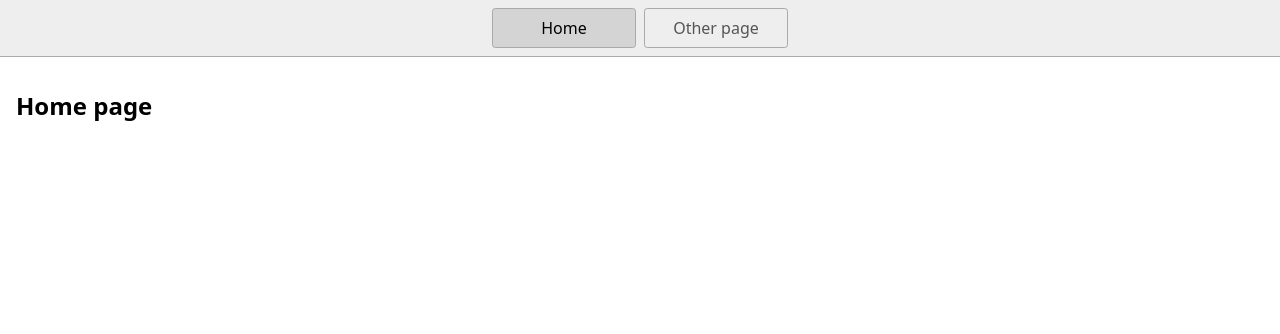
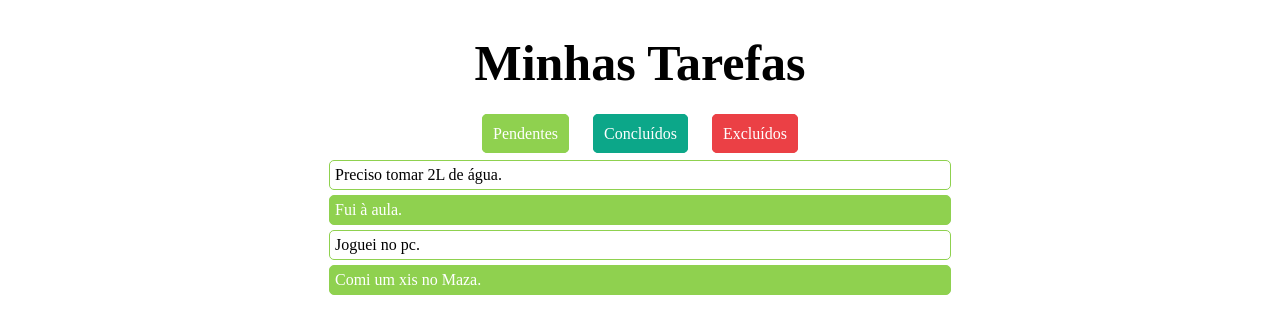
Before and after one commit to rafaszinhow00/0.5.1.1, a plain HTML site: page index.html in a window 1280 px wide. Drawn offline with Linux system fonts and the light colour scheme.

Commit message:
2 files modified, 3 added, 1 deleted

```diff
--- a/index.html
+++ b/index.html
@@ -1,23 +1,26 @@
 <!DOCTYPE html>
 <html lang="en">
   <head>
-    <title>Home</title>
     <meta charset="UTF-8" />
-    <meta name="viewport" content="width=device-width" />
-    <!--
-      Need a visual blank slate?
-      Remove all code in `styles.css`!
-    -->
+    <meta http-equiv="X-UA-Compatible" content="IE=edge" />
+    <meta name="viewport" content="width=device-width, initial-scale=1.0" />
     <link rel="stylesheet" href="styles.css" />
-    <script type="module" src="script.js"></script>
+    <title>Minhas Tarefas</title>
   </head>
   <body>
-    <nav>
-      <a href="/" aria-current="page">Home</a>
-      <a href="/page2.html">Other page</a>
-    </nav>
-    <main>
-      <h1>Home page</h1>
-    </main>
+    <div class="div">
+      <h1>Minhas Tarefas</h1>
+      <nav>
+        <a href="pendentes.html" class="pendentes">Pendentes</a>
+        <a href="concluidos.html" class="concluidos">Concluídos</a>
+        <a href="excluidos.html" class="excluidos">Excluídos</a>
+      </nav>
+      <div>
+        <p>Preciso tomar 2L de água.</p>
+        <p>Fui à aula.</p>
+        <p>Joguei no pc.</p>
+        <p>Comi um xis no Maza.</p>
+      </div>
+    </div>
   </body>
 </html>
--- a/styles.css
+++ b/styles.css
@@ -1,46 +1,117 @@
-* {
-  box-sizing: border-box;
+h1 {
+  text-align: center;
+  font-size: 50px;
 }
 
-body {
-  margin: 0;
-  font-family: system-ui, sans-serif;
-  color: black;
+a {
+  text-align: center;
+  margin: 20px;
+  padding: 20px;
+  border: 1px solid black;
+  border-radius: 5px;
   background-color: white;
+  text-decoration: none;
 }
 
 nav {
-  display: flex;
-  flex-wrap: wrap;
-  align-items: center;
-  justify-content: center;
-  padding: 0.5rem;
-  gap: 0.5rem;
-  border-bottom: solid 1px #aaa;
-  background-color: #eee;
+  height: 30px;
+  text-align: center;
 }
 
-nav a {
-  display: inline-block;
-  min-width: 9rem;
-  padding: 0.5rem;
-  border-radius: 0.2rem;
-  border: solid 1px #aaa;
-  text-align: center;
-  text-decoration: none;
-  color: #555;
+.div {
+  width: 50%;
+  margin: 0 auto;
 }
 
-nav a[aria-current='page'] {
-  color: #000;
-  background-color: #d4d4d4;
+.pendentes {
+  margin: 10px;
+  padding: 10px;
+  border: 1px solid #8fd14f;
+  border-radius: 5px;
+  background-color: #8fd14f;
+  color: white;
 }
 
-main {
-  padding: 1rem;
+.concluidos {
+  margin: 10px;
+  padding: 10px;
+  border: 1px solid #0ca789;
+  border-radius: 5px;
+  background-color: #0ca789;
+  color: white;
 }
 
-h1 {
-  font-weight: bold;
-  font-size: 1.5rem;
+.excluidos {
+  margin: 10px;
+  padding: 10px;
+  border: 1px solid #eb4045;
+  border-radius: 5px;
+  background-color: #eb4045;
+  color: white;
 }
+
+p:nth-child(even) {
+  background-color: #8fd14f;
+  color: white;
+  margin: 5px;
+  padding: 5px;
+  border: 1px solid #8fd14f;
+  border-radius: 5px;
+}
+
+p:nth-child(odd) {
+  margin: 5px;
+  padding: 5px;
+  color: black;
+  border: 1px solid #8fd14f;
+  border-radius: 5px;
+}
+
+p:hover {
+  transform: scale(1.1);
+}
+
+.pcon {
+  border: 5px solid #0ca789;
+  border-radius: 5px;
+  background-color: #0ca789;
+  height: 30px;
+  width: 50%;
+  margin: 0 auto;
+  color: white;
+  margin-top: 10px;
+}
+
+.voltar {
+  display: -webkit-inline-box;
+  border: 5px solid black;
+  border-radius: 5px;
+  background-color: black;
+  color: white;
+}
+
+.pex {
+  border: 5px solid #eb4045;
+  border-radius: 5px;
+  background-color: #eb4045;
+  height: 30px;
+  width: 50%;
+  margin: 0 auto;
+  color: white;
+  margin-top: 10px;
+}
+
+.h2:hover {
+  transform: scale(1.1);
+}
+
+.ppen {
+  border: 5px solid #8fd14f;
+  border-radius: 5px;
+  background-color: #8fd14f;
+  height: 30px;
+  width: 50%;
+  margin: 0 auto;
+  color: white;
+  margin-top: 10px;
+}
```
Also changed, not shown: concluidos.html (added, +21 -0 lines), excluidos.html (added, +19 -0 lines), page2.html (deleted, +0 -19 lines), pendentes.html (added, +20 -0 lines).
